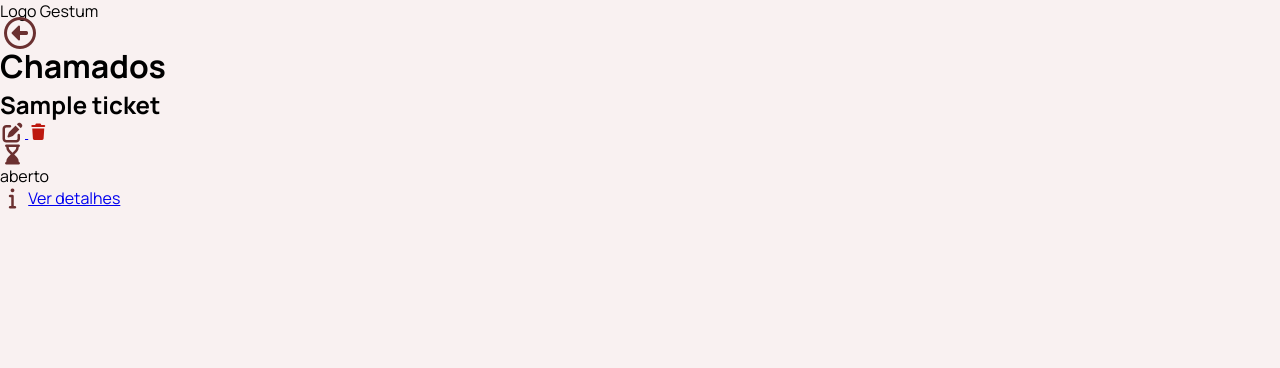
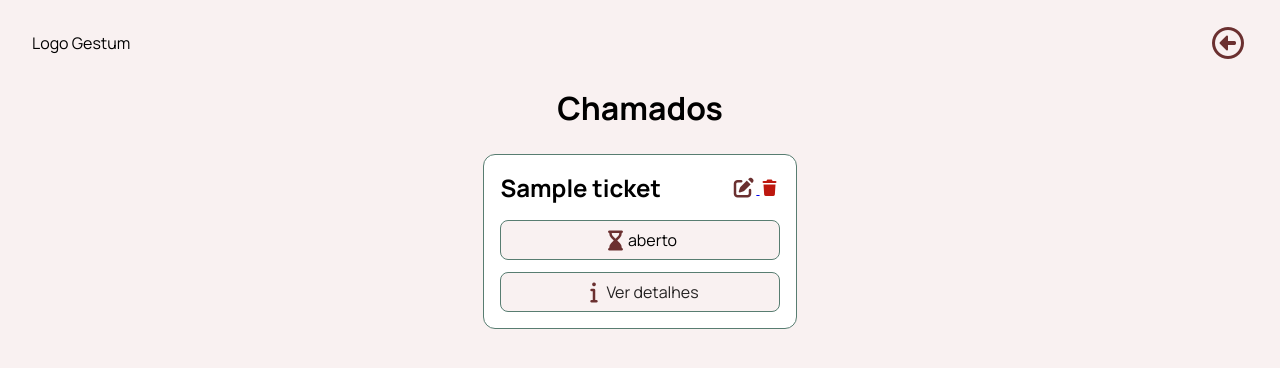
Before and after one commit to Gestum-Software/Gestum, a Django app: page /chamados/ in a window 1280 px wide. Shown: the top 368 px of the page. Run offline with Django 5.2, Linux system fonts and the light colour scheme; tables that the repository leaves empty hold one stand-in row (values such as "Sample post").

Commit message:
feat: adiciona estilos para cabeçalho, lista e ações de tickets no CSS

```diff
--- a/apps/tickets/assets/tickets/css/ticket_list.css
+++ b/apps/tickets/assets/tickets/css/ticket_list.css
@@ -1 +1,56 @@
 @import '../../css/base.css';
+
+
+header {
+    display: flex;
+    justify-content: space-between;
+    padding: 2rem;
+}
+
+main {
+    display: flex;
+    flex-direction: column;
+    align-items: center;
+}
+
+.ticket {
+    background-color: var(--surface);
+    border-radius: 0.75rem;
+    border: solid 1px var(--border);
+    padding: 1rem;
+    display: flex;
+    flex-direction: column;
+    gap: 1rem;
+}
+
+.ticket-header {
+    display: flex;
+    justify-content: space-between;
+    align-items: center;
+    gap: 4rem;
+}
+
+.ticket-action {
+    display: flex;
+    justify-content: center;
+    align-items: center;
+    border-radius: .5rem;
+    border: solid 1px var(--border);
+    padding: .5rem 5rem;
+    background-color: var(--background);
+}
+
+.ticket-action a {
+    text-decoration: none;
+    color: var(--text-primary);
+}
+
+.ticket-actions {
+    display: flex;
+    flex-direction: column;
+    gap: .75rem;
+}
+
+.ticket-list {
+    margin-top: 1.5rem;
+}
```
